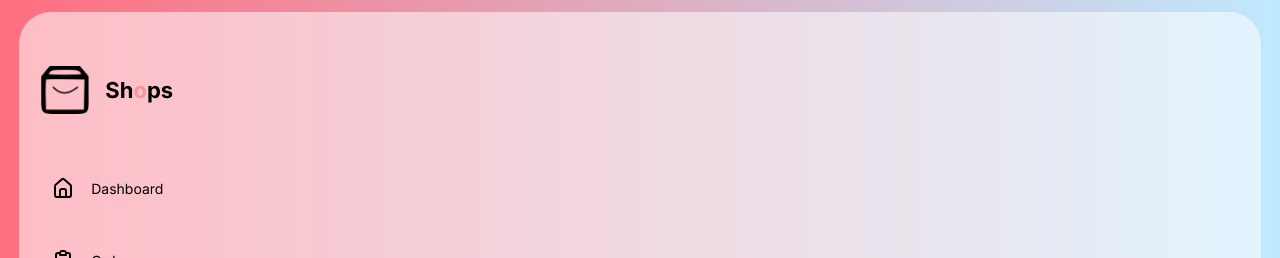
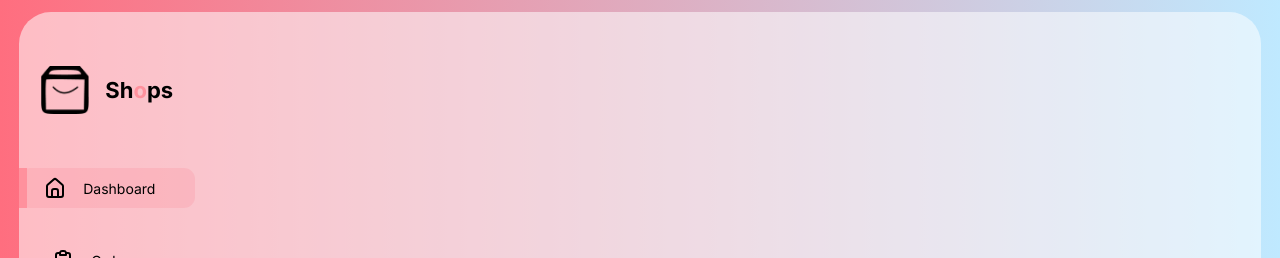
Before and after one commit to chidiebereojingwa/React_dashboard, a React (Create React App) app: page / in a window 1280 px wide. Shown: the top 258 px of the page. Built offline with nearby package versions, Linux system fonts and the light colour scheme.

Commit message:
selected item

```diff
--- a/src/components/sidebar/Sidebar.css
+++ b/src/components/sidebar/Sidebar.css
@@ -44,5 +44,22 @@
     margin-left: 2rem;
     position: relative;
     transition: all 300ms ease ;
-    font-size: 14px;
+    font-size: 14px ;
+    border-radius: 0.7rem;
 }
+
+.menuItem:hover {
+    cursor: pointer;
+}
+
+.active {
+    background: var(--activeItem);
+    margin-left: 0;
+}
+
+.active::before {
+    content: '';
+    width: 8px;
+    height: 100%;
+    background: var(--pink);
+}
--- a/src/components/sidebar/Sidebar.jsx
+++ b/src/components/sidebar/Sidebar.jsx
@@ -1,11 +1,12 @@
-import React from "react";
+import React, { useState } from "react";
 import Logo from "../../imgs/logo.png";
 import "./Sidebar.css";
 
 import { SidebarData } from "../../Data/Data";
-import { UilSignOutAlt } from '@iconscout/react-unicons';
+import { UilSignOutAlt } from "@iconscout/react-unicons";
 
-const Sidebar= () => {
+const Sidebar = () => {
+  const [selected, setSelected] = useState(0);
   return (
     <div className="Sidebar">
       {/* logo */}
@@ -18,24 +19,24 @@ const Sidebar= () => {
 
       {/* menu */}
       <div className="menu">
-      {SidebarData.map((item, index) => {
+        {SidebarData.map((item, index) => {
           return (
-              <div className="menuItem" key={index}>
-                  <item.icon/>
-                  <span>
-                      {item.heading}
-                  </span>
-              </div>
-          )
-      })}
-
+            <div
+              className={selected === index ? "menuItem active" : "menuItem"}
+              key={index}
+              onClick={()=> setSelected(index)}
+            >
+              <item.icon />
+              <span>{item.heading}</span>
+            </div>
+          );
+        })}
       </div>
 
       <div className="menuItem">
-          <UilSignOutAlt/>
+        <UilSignOutAlt />
       </div>
     </div>
   );
-}
-
+};
 export default Sidebar;
```
